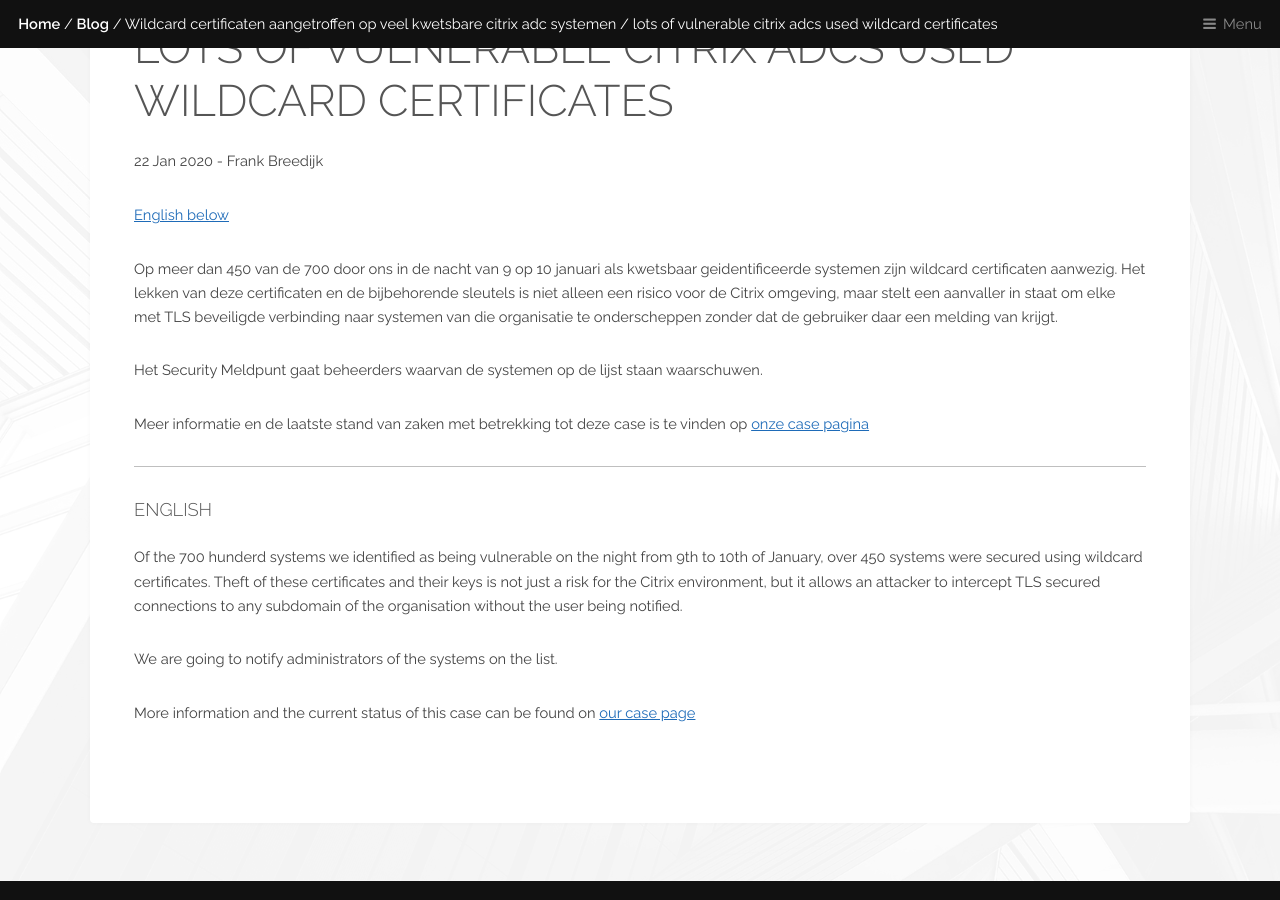
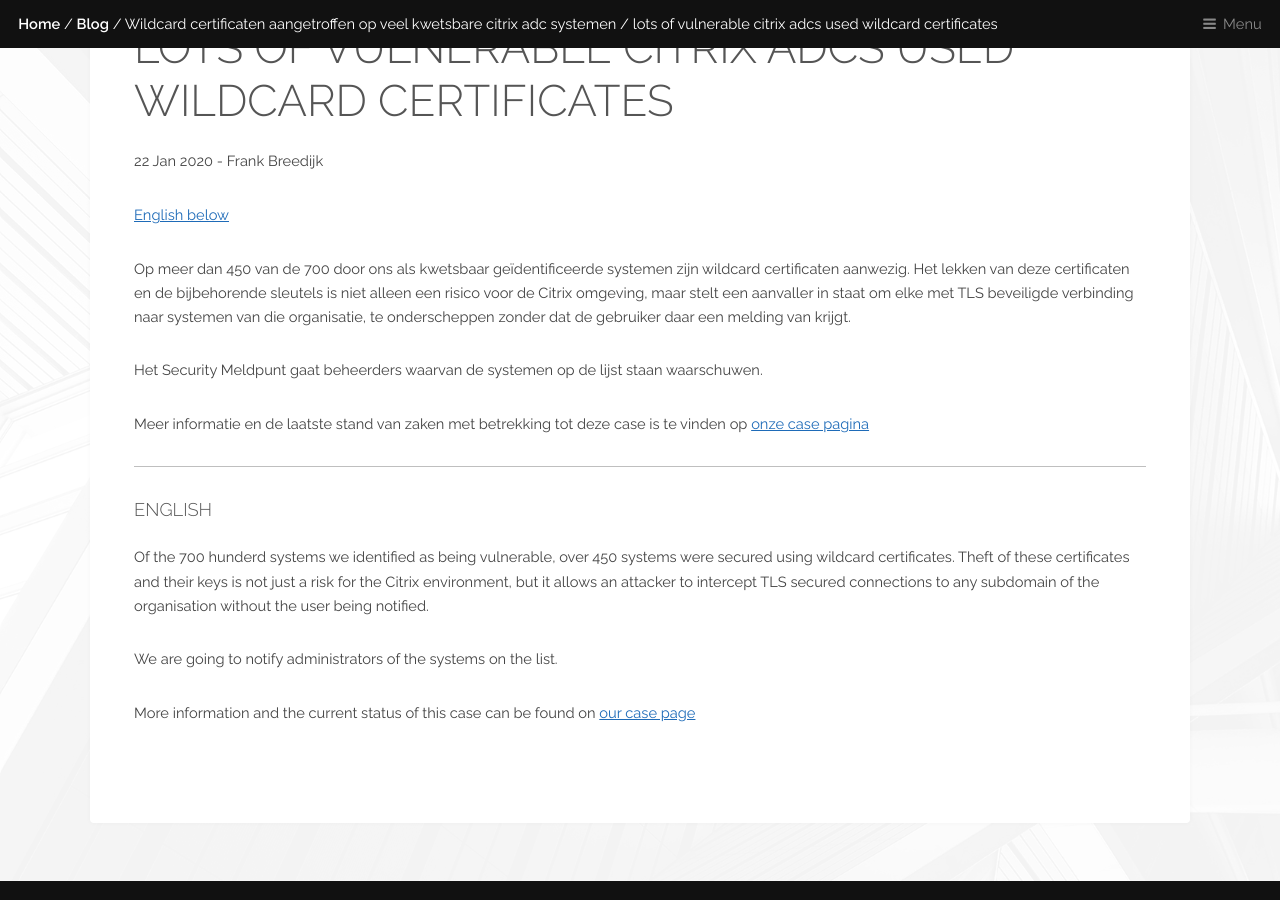
Before and after one commit to DIVD-NL/SecurityMeldpunt, a Jekyll site: the page built from _posts/20-01-22-Citrix-en-wildcards.md, in a window 1280 px wide and 900 px high, scrolled down 487 px. Built offline with Jekyll 4.4.1, drawn with Linux system fonts in a browser that asks for light colours.

Commit message:
Update 20-01-22-Citrix-en-wildcards.md
Zin aangepast die naar mijn idee niet lekker loopt. De tijdsaanduiding verwijderd.

```diff
--- a/_posts/20-01-22-Citrix-en-wildcards.md
+++ b/_posts/20-01-22-Citrix-en-wildcards.md
@@ -6,7 +6,7 @@
 ---
 <small>[English below](#english)</small>
 
-Op meer dan 450 van de 700 door ons in de nacht van 9 op 10 januari als kwetsbaar geidentificeerde systemen  zijn wildcard certificaten aanwezig. Het lekken van deze certificaten en de bijbehorende sleutels is niet alleen een risico voor de Citrix omgeving, maar stelt een aanvaller in staat om elke met TLS beveiligde verbinding naar systemen van die organisatie te onderscheppen zonder dat de gebruiker daar een melding van krijgt.
+Op meer dan 450 van de 700 door ons als kwetsbaar geïdentificeerde systemen zijn wildcard certificaten aanwezig. Het lekken van deze certificaten en de bijbehorende sleutels is niet alleen een risico voor de Citrix omgeving, maar stelt een aanvaller in staat om elke met TLS beveiligde verbinding naar systemen van die organisatie, te onderscheppen zonder dat de gebruiker daar een melding van krijgt.
 
 Het Security Meldpunt gaat beheerders waarvan de systemen op de lijst staan waarschuwen.
 
@@ -16,7 +16,7 @@
 
 ### <a name="english"></a>English
 
-Of the 700 hunderd systems we identified as being vulnerable on the night from 9th to 10th of January, over 450 systems were secured using wildcard certificates. Theft of these certificates and their keys is not just a risk for the Citrix environment, but it allows an attacker to intercept TLS secured connections to any subdomain of the organisation without the user being notified.
+Of the 700 hunderd systems we identified as being vulnerable, over 450 systems were secured using wildcard certificates. Theft of these certificates and their keys is not just a risk for the Citrix environment, but it allows an attacker to intercept TLS secured connections to any subdomain of the organisation without the user being notified.
 
 We are going to notify administrators of the systems on the list.
 
```
